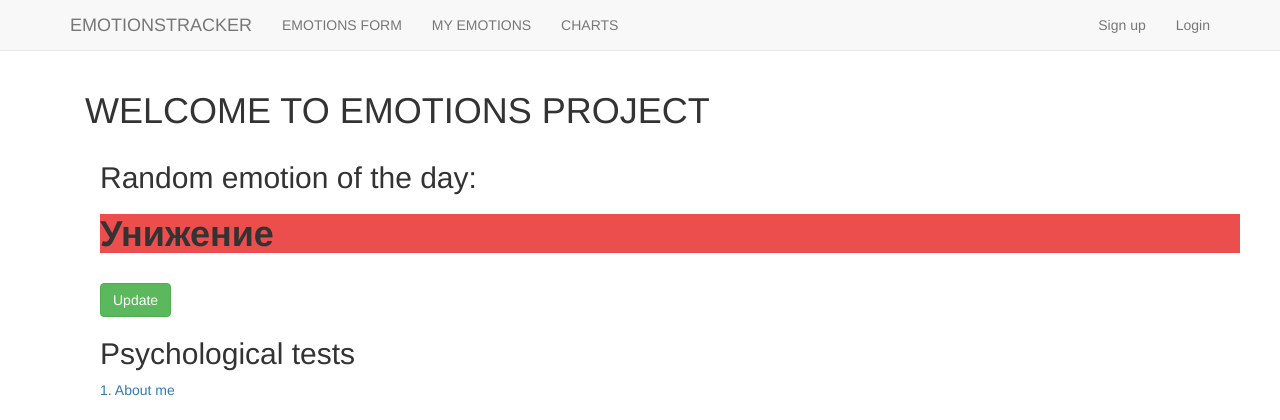
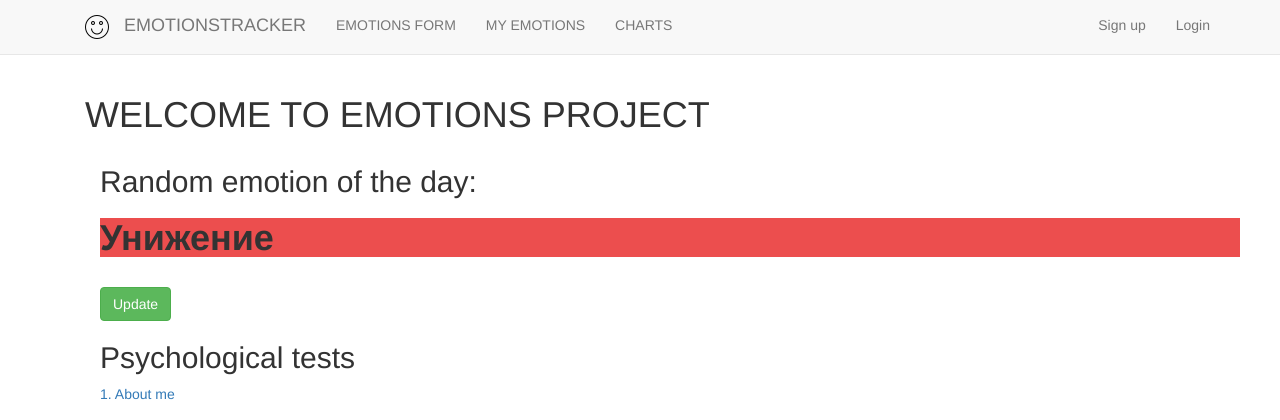
Before and after one commit to WillyGoodwill/django-emotions-project, a Django app: page / in a window 1280 px wide. Shown: the top 420 px of the page. Run offline with Django 3.2, Linux system fonts and the light colour scheme; some libraries are stand-ins or nearby versions.

Commit message:
logo image

```diff
--- a/templates/basic_app/base.html
+++ b/templates/basic_app/base.html
@@ -26,6 +26,7 @@
         <nav class = 'navbar navbar-default navbar-static-top'>
             <div class = 'container'>
                 <ul class = 'nav navbar-nav'>
+                    <li> <a href="{% url 'index'%}" class="pull-left"><img src="{% static '/images/iconfinder_49.png'%}"></a></li>
                     <li><a class='navbar-brand' href="{% url 'index'%}">EMOTIONSTRACKER</a></li>
                     <!-- <li><a class = 'navbar-link' href="{% url 'admin:index'%}">Admin</a></li> -->
                     <li><a class = 'navbar-link' href="{% url 'basic_app:emotions_form'%}">EMOTIONS FORM</a></li>
--- a/templates/basic_app/google_template.html
+++ b/templates/basic_app/google_template.html
@@ -1,3 +1,4 @@
+{% load static%}
 <!DOCTYPE html>
 <html>
     <head>
@@ -235,6 +236,7 @@
         <nav class = 'navbar navbar-default navbar-static-top'>
             <div class = 'container'>
                 <ul class = 'nav navbar-nav'>
+                    <li> <a href="{% url 'index'%}" class="pull-left"><img src="{% static '/images/iconfinder_49.png'%}"></a></li>
                     <li><a class='navbar-brand' href="{% url 'index'%}">EMOTIONSTRACKER</a></li>
                     <!-- <li><a class = 'navbar-link' href="{% url 'admin:index'%}">Admin</a></li> -->
                     <li><a class = 'navbar-link' href="{% url 'basic_app:emotions_form'%}">EMOTIONS FORM</a></li>
--- a/templates/basic_app/test_about_me.html
+++ b/templates/basic_app/test_about_me.html
@@ -21,6 +21,7 @@
         <nav class = 'navbar navbar-default navbar-static-top'>
             <div class = 'container'>
                 <ul class = 'nav navbar-nav'>
+                    <li> <a href="{% url 'index'%}" class="pull-left"><img src="{% static '/images/iconfinder_49.png'%}"></a></li>
                     <li><a class='navbar-brand' href="{% url 'index'%}">EMOTIONSTRACKER</a></li>
                     <!-- <li><a class = 'navbar-link' href="{% url 'admin:index'%}">Admin</a></li> -->
                     <li><a class = 'navbar-link' href="{% url 'basic_app:emotions_form'%}">EMOTIONS FORM</a></li>
```
Also changed, not shown: basic_app/static/images/iconfinder_49.png (added).
